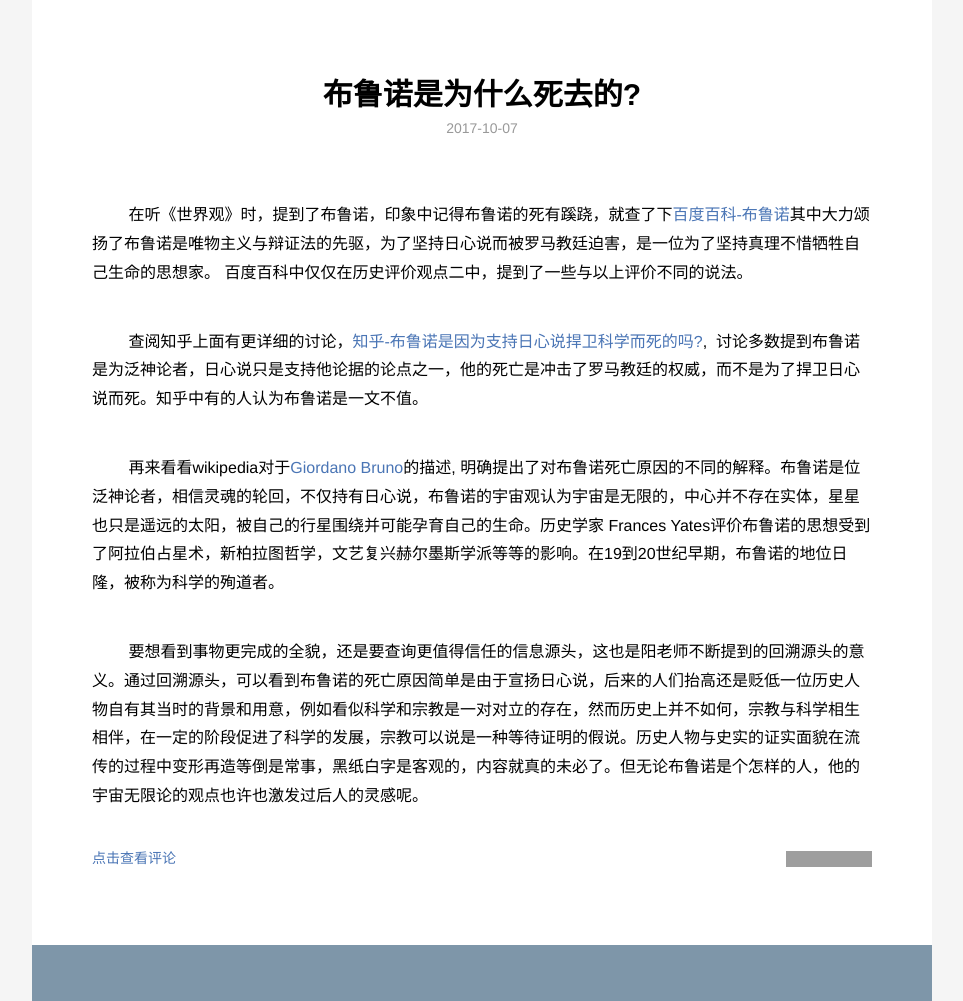
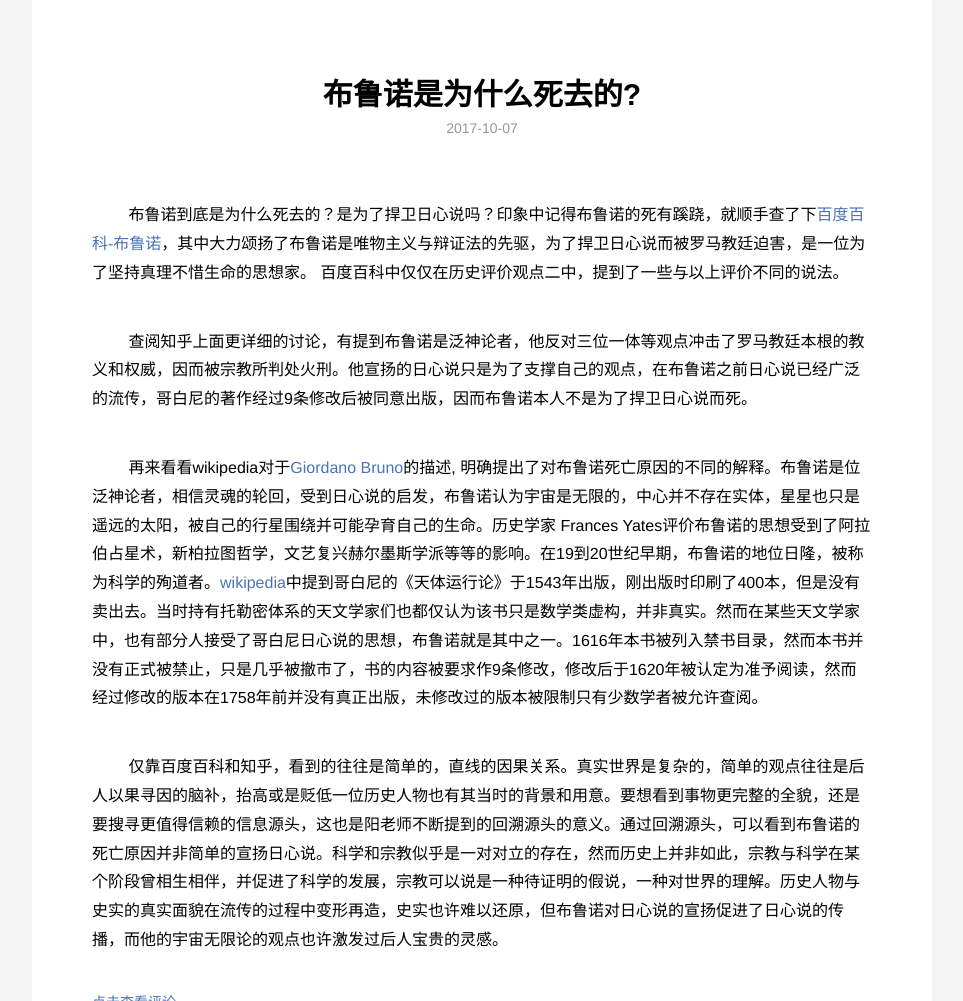
Before and after one commit to evateng/Evateng.github.io, a Jekyll site: the page built from _posts/2017-10-07-布鲁诺是为什么死去的?.md, in a window 1280 px wide, cut to the strip 0-1001 px from the top of the page. Shown: the whole strip, without its empty margins (158-1121 px from the left). Built offline with Jekyll 4.4.1, drawn with Linux system fonts in a browser that asks for light colours; grey boxes are pictures that could not be loaded.

Commit message:
blog 1
revised

```diff
--- a/_posts/2017-10-07-布鲁诺是为什么死去的?.md
+++ b/_posts/2017-10-07-布鲁诺是为什么死去的?.md
@@ -5,11 +5,11 @@ category: blog
 description: 布鲁诺是科学的殉道者，还是个占星术士？
 ---
 
-&emsp;&emsp; 在听《世界观》时，提到了布鲁诺，印象中记得布鲁诺的死有蹊跷，就查了下[百度百科-布鲁诺](https://baike.baidu.com/item/乔尔丹诺·布鲁诺/9530219?fr=aladdin&fromid=1203&fromtitle=布鲁诺)其中大力颂扬了布鲁诺是唯物主义与辩证法的先驱，为了坚持日心说而被罗马教廷迫害，是一位为了坚持真理不惜牺牲自己生命的思想家。
+&emsp;&emsp; 布鲁诺到底是为什么死去的？是为了捍卫日心说吗？印象中记得布鲁诺的死有蹊跷，就顺手查了下[百度百科-布鲁诺](https://baike.baidu.com/item/乔尔丹诺·布鲁诺/9530219?fr=aladdin&fromid=1203&fromtitle=布鲁诺)，其中大力颂扬了布鲁诺是唯物主义与辩证法的先驱，为了捍卫日心说而被罗马教廷迫害，是一位为了坚持真理不惜生命的思想家。
 百度百科中仅仅在**历史评价观点二**中，提到了一些与以上评价不同的说法。
 
-&emsp;&emsp; 查阅知乎上面有更详细的讨论，[知乎-布鲁诺是因为支持日心说捍卫科学而死的吗?](https://www.zhihu.com/question/20087699),  讨论多数提到布鲁诺是为泛神论者，日心说只是支持他论据的论点之一，他的死亡是冲击了罗马教廷的权威，而不是为了捍卫日心说而死。知乎中有的人认为布鲁诺是一文不值。
+&emsp;&emsp; 查阅知乎上面更详细的讨论，有提到布鲁诺是泛神论者，他反对三位一体等观点冲击了罗马教廷本根的教义和权威，因而被宗教所判处火刑。他宣扬的日心说只是为了支撑自己的观点，在布鲁诺之前日心说已经广泛的流传，哥白尼的著作经过9条修改后被同意出版，因而布鲁诺本人不是为了捍卫日心说而死。
 
-&emsp;&emsp; 再来看看wikipedia对于[Giordano Bruno](https://en.wikipedia.org/wiki/Giordano_Bruno)的描述, 明确提出了对布鲁诺死亡原因的不同的解释。布鲁诺是位泛神论者，相信灵魂的轮回，不仅持有日心说，布鲁诺的宇宙观认为宇宙是无限的，中心并不存在实体，星星也只是遥远的太阳，被自己的行星围绕并可能孕育自己的生命。历史学家 Frances Yates评价布鲁诺的思想受到了阿拉伯占星术，新柏拉图哲学，文艺复兴赫尔墨斯学派等等的影响。在19到20世纪早期，布鲁诺的地位日隆，被称为科学的殉道者。
+&emsp;&emsp; 再来看看wikipedia对于[Giordano Bruno](https://en.wikipedia.org/wiki/Giordano_Bruno)的描述, 明确提出了对布鲁诺死亡原因的不同的解释。布鲁诺是位泛神论者，相信灵魂的轮回，受到日心说的启发，布鲁诺认为宇宙是无限的，中心并不存在实体，星星也只是遥远的太阳，被自己的行星围绕并可能孕育自己的生命。历史学家 Frances Yates评价布鲁诺的思想受到了阿拉伯占星术，新柏拉图哲学，文艺复兴赫尔墨斯学派等等的影响。在19到20世纪早期，布鲁诺的地位日隆，被称为科学的殉道者。[wikipedia](https://en.wikipedia.org/wiki/De_revolutionibus_orbium_coelestium)中提到哥白尼的《天体运行论》于1543年出版，刚出版时印刷了400本，但是没有卖出去。当时持有托勒密体系的天文学家们也都仅认为该书只是数学类虚构，并非真实。然而在某些天文学家中，也有部分人接受了哥白尼日心说的思想，布鲁诺就是其中之一。1616年本书被列入禁书目录，然而本书并没有正式被禁止，只是几乎被撤市了，书的内容被要求作9条修改，修改后于1620年被认定为准予阅读，然而经过修改的版本在1758年前并没有真正出版，未修改过的版本被限制只有少数学者被允许查阅。
 
-&emsp;&emsp; 要想看到事物更完成的全貌，还是要查询更值得信任的信息源头，这也是阳老师不断提到的回溯源头的意义。通过回溯源头，可以看到布鲁诺的死亡原因简单是由于宣扬日心说，后来的人们抬高还是贬低一位历史人物自有其当时的背景和用意，例如看似科学和宗教是一对对立的存在，然而历史上并不如何，宗教与科学相生相伴，在一定的阶段促进了科学的发展，宗教可以说是一种等待证明的假说。历史人物与史实的证实面貌在流传的过程中变形再造等倒是常事，黑纸白字是客观的，内容就真的未必了。但无论布鲁诺是个怎样的人，他的宇宙无限论的观点也许也激发过后人的灵感呢。
+&emsp;&emsp; 仅靠百度百科和知乎，看到的往往是简单的，直线的因果关系。真实世界是复杂的，简单的观点往往是后人以果寻因的脑补，抬高或是贬低一位历史人物也有其当时的背景和用意。要想看到事物更完整的全貌，还是要搜寻更值得信赖的信息源头，这也是阳老师不断提到的回溯源头的意义。通过回溯源头，可以看到布鲁诺的死亡原因并非简单的宣扬日心说。科学和宗教似乎是一对对立的存在，然而历史上并非如此，宗教与科学在某个阶段曾相生相伴，并促进了科学的发展，宗教可以说是一种待证明的假说，一种对世界的理解。历史人物与史实的真实面貌在流传的过程中变形再造，史实也许难以还原，但布鲁诺对日心说的宣扬促进了日心说的传播，而他的宇宙无限论的观点也许激发过后人宝贵的灵感。
```
